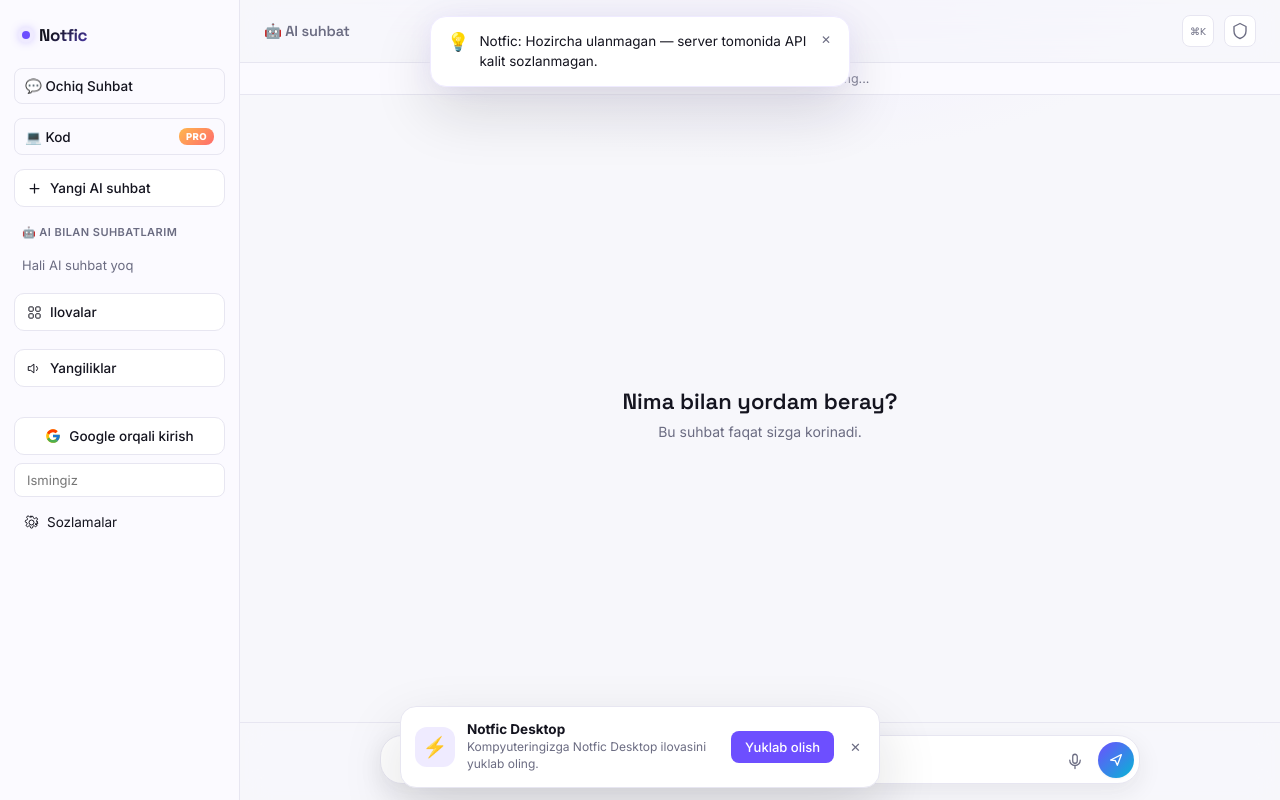
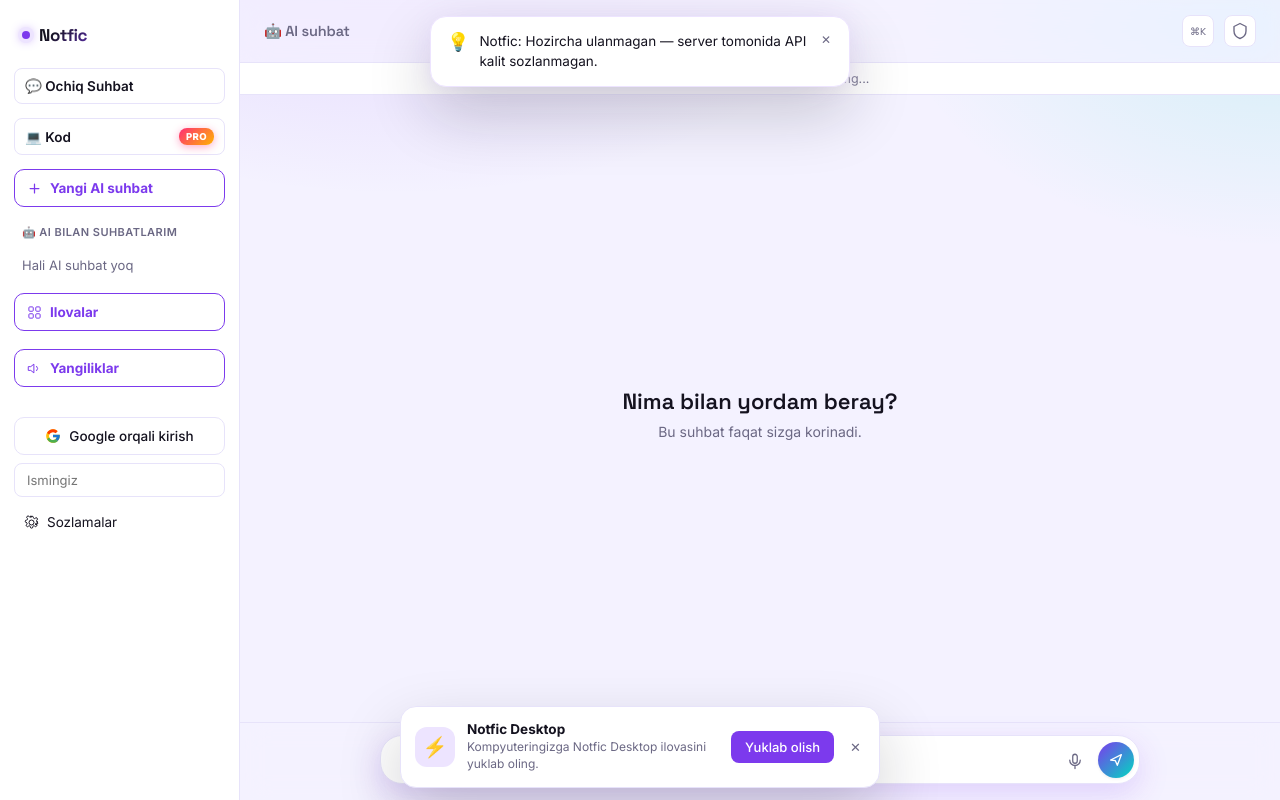
Before and after one commit to salohiddinbtrv-star/salohiddinbtrv, a Flask app: page / in a window 1280 px wide. Run offline with Flask 3, Linux system fonts and the light colour scheme; data comes from the database, SQL or seed files in the repository; data that the repository does not hold is empty; some libraries are stand-ins or nearby versions.

Commit message:
Yangiliklar

```diff
--- a/static/style.css
+++ b/static/style.css
@@ -1,22 +1,22 @@
 :root,
 html[data-theme="light"] {
-    --bg: #F7F7FB;
-    --sidebar-bg: #FBFAFF;
+    --bg: #F4F2FF;
+    --sidebar-bg: #FFFFFF;
     --panel: #FFFFFF;
-    --ink: #14141F;
-    --ink-soft: #6B6C82;
-    --border: #E7E6F1;
-    --accent: #6D4FFF;
-    --accent-2: #06B6D4;
-    --accent-soft: #EFEBFF;
-    --user-bubble: #ECE8FF;
-    --bubble-gradient: linear-gradient(135deg, #6D4FFF, #06B6D4);
-    --hover: rgba(109,79,255,0.06);
-    --shadow-sm: 0 1px 2px rgba(20,20,31,0.05);
-    --shadow-md: 0 8px 24px rgba(20,20,31,0.08);
-    --shadow-lg: 0 24px 60px rgba(20,20,31,0.14);
-    --glow-ring: 0 0 0 3px rgba(109,79,255,0.12);
-    --glass-bg: rgba(247,247,251,0.72);
+    --ink: #14121F;
+    --ink-soft: #6B6884;
+    --border: #E7E3FA;
+    --accent: #7C3AED;
+    --accent-2: #00D9C0;
+    --accent-soft: #EDE4FF;
+    --user-bubble: #EDE4FF;
+    --bubble-gradient: linear-gradient(135deg, #7C3AED, #00D9C0);
+    --hover: rgba(124,58,237,0.08);
+    --shadow-sm: 0 1px 3px rgba(20,18,31,0.08);
+    --shadow-md: 0 10px 30px rgba(124,58,237,0.18);
+    --shadow-lg: 0 26px 64px rgba(20,18,31,0.2);
+    --glow-ring: 0 0 0 3px rgba(124,58,237,0.18);
+    --glass-bg: rgba(244,242,255,0.75);
     --font-display: 'Space Grotesk', 'Inter', sans-serif;
     --font-mono: 'JetBrains Mono', 'SFMono-Regular', Consolas, 'Liberation Mono', Menlo, monospace;
     --ease-smooth: cubic-bezier(0.16, 1, 0.3, 1);
@@ -168,15 +171,15 @@ button:focus-visible, .chat-item:focus-visible { outline-offset: 3px; }
 .new-chat-btn {
     display: flex; align-items: center; gap: 8px;
     width: 100%; padding: 10px 12px;
-    border: 1px solid var(--border); border-radius: 10px;
-    background: var(--panel); color: var(--ink);
-    font-family: inherit; font-size: 13.5px; font-weight: 500;
+    border: 1.5px solid var(--accent); border-radius: 10px;
+    background: var(--panel); color: var(--accent);
+    font-family: inherit; font-size: 13.5px; font-weight: 700;
     cursor: pointer; margin-bottom: 18px;
-    transition: background 0.2s var(--ease-smooth), border-color 0.2s var(--ease-smooth), transform 0.2s var(--ease-smooth), box-shadow 0.2s var(--ease-smooth);
+    transition: background 0.2s var(--ease-smooth), border-color 0.2s var(--ease-smooth), transform 0.2s var(--ease-smooth), box-shadow 0.2s var(--ease-smooth), color 0.2s var(--ease-smooth);
     position: relative;
 }
 
-.new-chat-btn:hover { background: var(--hover); border-color: var(--accent); transform: translateY(-1px); box-shadow: var(--shadow-sm); }
+.new-chat-btn:hover { background: var(--bubble-gradient); border-color: transparent; color: #fff; transform: translateY(-1px); box-shadow: var(--shadow-md); }
 .new-chat-btn:active { transform: scale(0.98); }
 
 .sidebar-badge {
@@ -356,17 +359,24 @@ button:focus-visible, .chat-item:focus-visible { outline-offset: 3px; }
 .support-shield-btn:hover { border-color: var(--accent); color: var(--accent); background: var(--accent-soft); }
 
 .sidebar-link:hover, .chat-item:hover { background: var(--hover); transform: translateX(2px); }
-.chat-item.active { background: var(--panel); font-weight: 500; box-shadow: var(--shadow-sm), var(--glow-ring); }
+.chat-item.active {
+    background: var(--accent-soft);
+    color: var(--accent);
+    font-weight: 700;
+    box-shadow: none;
+}
 
 .chat-item.pinned {
     margin-bottom: 14px;
-    font-weight: 500;
+    font-weight: 600;
     border: 1px solid var(--border);
 }
 
 .chat-item.pinned.active {
-    background: var(--panel);
-    border-color: var(--accent);
+    background: var(--bubble-gradient);
+    border-color: transparent;
+    color: #fff;
+    box-shadow: var(--shadow-md);
 }
 
 .code-chat-item {
@@ -378,10 +388,11 @@ button:focus-visible, .chat-item:focus-visible { outline-offset: 3px; }
     font-weight: 800;
     letter-spacing: 0.04em;
     color: #fff;
-    background: linear-gradient(135deg, #FFB84D, #FF6B6B);
+    background: linear-gradient(135deg, #FF2D78, #FFB300);
     padding: 2px 7px;
     border-radius: 8px;
     line-height: 1.4;
+    box-shadow: 0 2px 8px rgba(255,45,120,0.4);
 }
 
 .sidebar-footer { display: flex; flex-direction: column; gap: 8px; margin-top: 12px; }
@@ -408,7 +419,8 @@ button:focus-visible, .chat-item:focus-visible { outline-offset: 3px; }
 .main {
     flex: 1; display: flex; flex-direction: column;
     background:
-        radial-gradient(ellipse 800px 400px at 50% -10%, var(--accent-soft) 0%, transparent 60%),
+        radial-gradient(ellipse 900px 500px at 15% -10%, rgba(124,58,237,0.16) 0%, transparent 55%),
+        radial-gradient(ellipse 700px 450px at 100% 0%, rgba(0,217,192,0.14) 0%, transparent 55%),
         var(--bg);
     min-width: 0;
 }
```
Also changed, not shown: other parts of static/style.css (+29 -25 lines).
